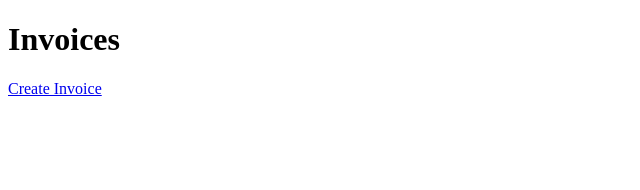
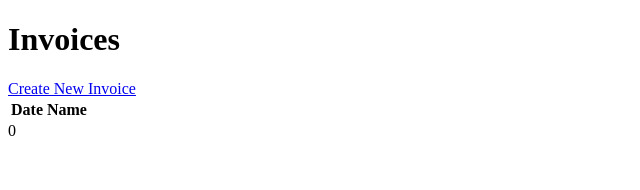
Before and after one commit to kburba/invoices, a React (Create React App) app: page /invoices in a window 1280 px wide. Shown: the top 190 px of the page, without its empty margins (0-640 px from the left). Built offline with nearby package versions, Linux system fonts and the light colour scheme.

Commit message:
adding table component

```diff
--- a/src/App.tsx
+++ b/src/App.tsx
@@ -1,6 +1,7 @@
 import React from 'react';
 import { BrowserRouter as Router, Switch, Route, Link } from 'react-router-dom';
 import NewInvoiceForm from './containers/invoices/InvoiceForm';
+import Invoices from './containers/invoices/Invoices';
 
 function App() {
   return (
@@ -8,10 +9,7 @@ function App() {
       <Switch>
         <Route path="/invoices/new" component={NewInvoiceForm} />
         <Route path="/invoices/edit/:invoiceId" component={NewInvoiceForm} />
-        <Route path="/invoices">
-          <h1>Invoices</h1>
-          <Link to="/invoices/new">Create Invoice</Link>
-        </Route>
+        <Route path="/invoices" component={Invoices} />
         <Route path="/">
           <Link to="/invoices">Invoices</Link>
         </Route>
--- /dev/null
+++ b/src/components/Table/Table.tsx
@@ -0,0 +1,39 @@
+import React from 'react';
+import { TableAction, TableColumn } from './table.types';
+import { formatCellValue } from './utils';
+
+type TableProps = {
+  columns: TableColumn[];
+  data: any[];
+  actions?: TableAction[];
+};
+
+export default function Table({ actions, columns, data }: TableProps) {
+  return (
+    <table>
+      <thead>
+        <tr>
+          {columns.map((column, idx) => (
+            <th key={`${idx}-${column}`}>{column.title}</th>
+          ))}
+        </tr>
+      </thead>
+      <tbody>
+        {data.map((item, rowIdx) => {
+          return (
+            <tr key={rowIdx}>
+              {columns.map((column, colIdx) => {
+                const cellValue = formatCellValue(
+                  item[column.valueKey],
+                  column.valueType
+                );
+                return <td key={`${colIdx}-${column.title}`}>{cellValue}</td>;
+              })}
+            </tr>
+          );
+        })}
+      </tbody>
+      <tfoot></tfoot>
+    </table>
+  );
+}
--- /dev/null
+++ b/src/components/Table/table.types.ts
@@ -0,0 +1,14 @@
+export enum TableValueTypes {
+  DATE = 'DATE',
+}
+
+export type TableColumn = {
+  title: string;
+  valueKey: string;
+  valueType?: TableValueTypes.DATE;
+};
+
+export type TableAction = {
+  key: string;
+  action: () => void;
+};
--- /dev/null
+++ b/src/components/Table/utils.ts
@@ -0,0 +1,13 @@
+import moment from 'moment';
+import { TableValueTypes } from './table.types';
+
+export function formatCellValue(value: any, type?: TableValueTypes) {
+  switch (type) {
+    case TableValueTypes.DATE: {
+      const intValue = parseInt(value);
+      return moment(intValue).format('L');
+    }
+    default:
+      return value;
+  }
+}
--- /dev/null
+++ b/src/containers/Invoices/Invoices.tsx
@@ -0,0 +1,37 @@
+import React from 'react';
+import { useSelector } from 'react-redux';
+import { Link } from 'react-router-dom';
+import Table from '../../components/Table/Table';
+import { TableValueTypes } from '../../components/Table/table.types';
+import { RootState } from '../../store/reducers';
+import { Invoice } from './invoice.types';
+
+export default function Invoices() {
+  const invoices = useSelector<RootState, Invoice[]>(
+    ({ invoiceReducer }) => invoiceReducer.invoices
+  );
+
+  return (
+    <div>
+      <h1>Invoices</h1>
+      <div>
+        <Link to="/invoices/new">Create New Invoice</Link>
+      </div>
+      <Table
+        data={invoices}
+        columns={[
+          {
+            title: 'Date',
+            valueKey: 'timestamp',
+            valueType: TableValueTypes.DATE,
+          },
+          {
+            title: 'Name',
+            valueKey: 'title',
+          },
+        ]}
+      />
+      {invoices.length}
+    </div>
+  );
+}
```
